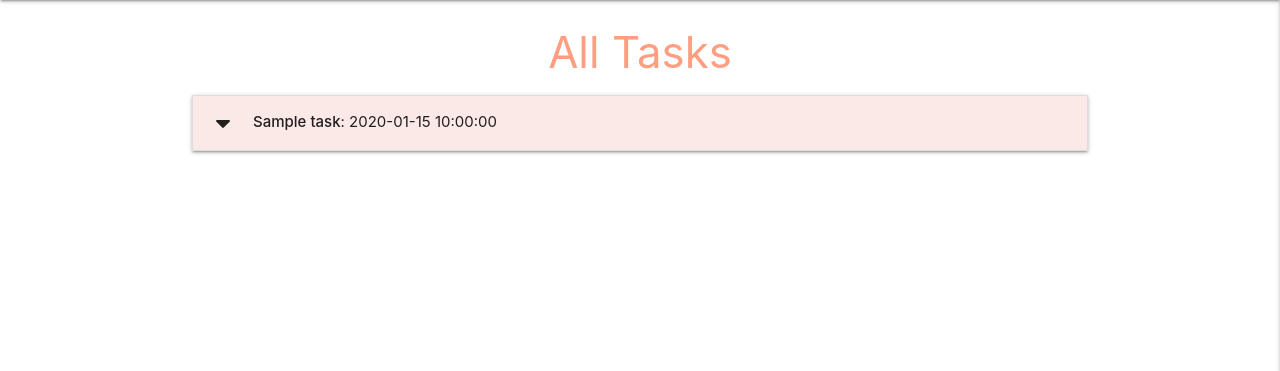
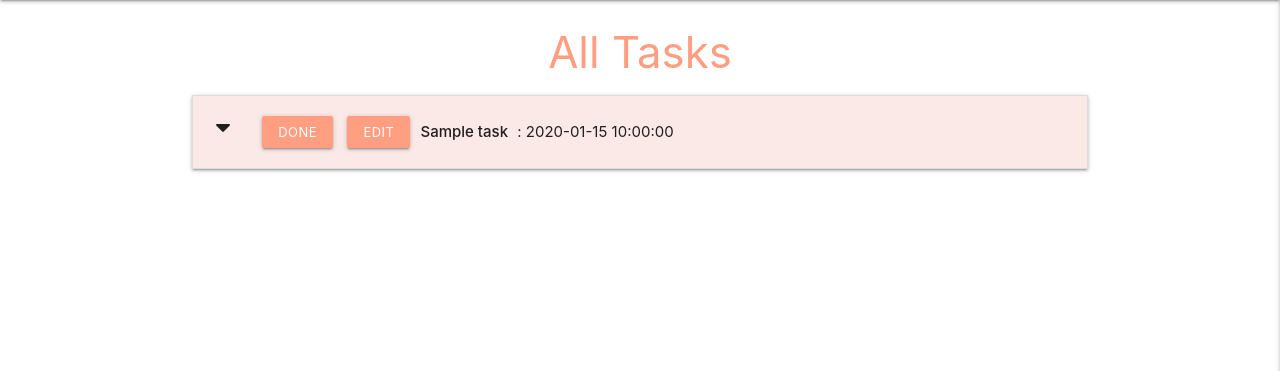
Before and after one commit to asdub/octo-invention, a Flask app: page / in a window 1280 px wide. Shown: the part 64-435 px from the top of the page. Run offline with Flask 2, Linux system fonts and the light colour scheme; a database or web service that is not in the repository returns one stand-in record (values such as "Sample title"); some libraries are stand-ins or nearby versions.

Commit message:
add 'done' and 'edit' buttons

```diff
--- a/static/css/style.css
+++ b/static/css/style.css
@@ -1,3 +1,12 @@
 .flashes h4 {
     line-height: 2;
 }
+
+.btn-small {
+    margin: 5px;
+}
+
+.collapsible-header .col strong {
+    margin: 5px;
+    line-height: 42px;
+}
--- a/templates/tasks.html
+++ b/templates/tasks.html
@@ -7,11 +7,17 @@
   {% for task in tasks %}
   <li>
     <div class="collapsible-header deep-orange lighten-5">
+      <div class="col s3">
         <i class="fas fa-caret-down"></i>
+        <a href="" class="waves-effect waves-light btn-small deep-orange accent-1">Done</a>
+        <a href="" class="waves-effect waves-light btn-small deep-orange accent-1">Edit</a>
+      </div>
+      <div class="col s9">
         <strong>{{ task.task_name }}</strong> : {{ task.due_date }}
         {% if task.is_urgent == "on" %}
           <i class="fas fa-exclamation-circle tooltipped deep-orange-text text-accent-1"></i>
         {% endif%}
+      </div>
     </div>
     <div class="collapsible-body">
       <strong>{{ task.category_name }}</strong>
```
Lines whose indentation alone changed are shown as unchanged.
